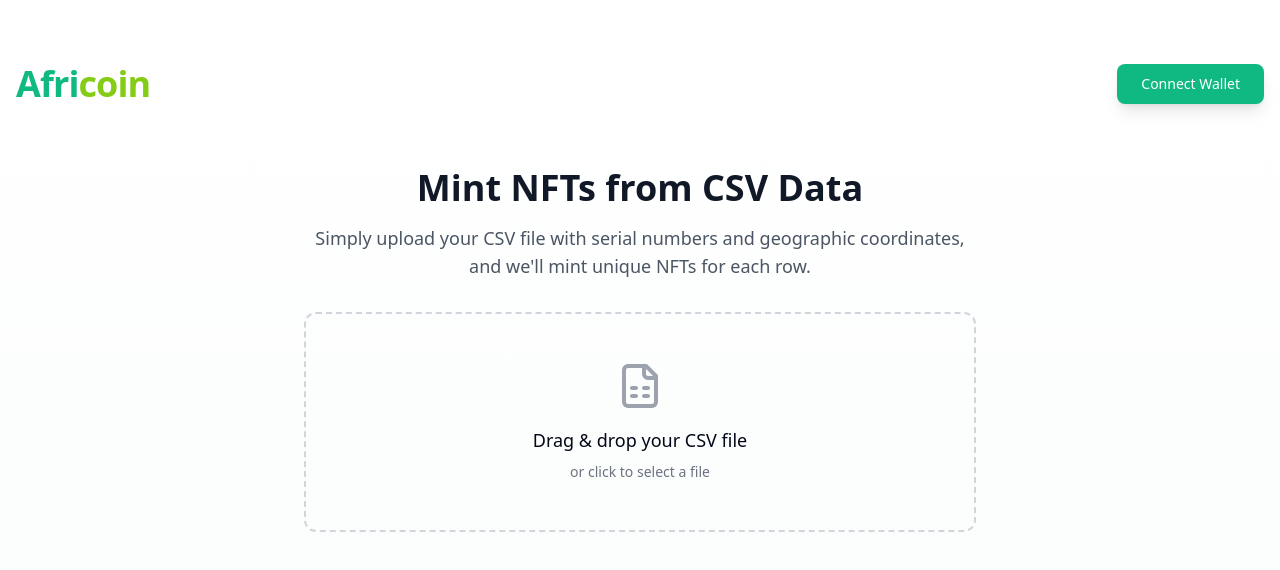
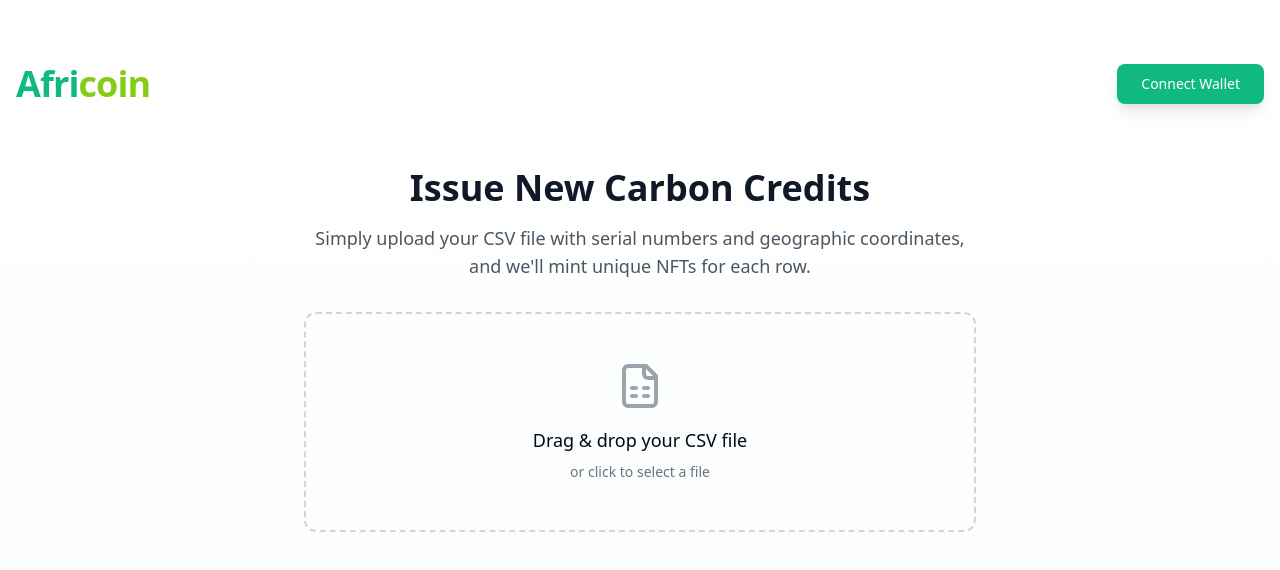
Before and after one commit to yaksetig/africoin, a React (Vite) app: page / in a window 1280 px wide. Shown: the top 570 px of the page. Built offline with nearby package versions, Linux system fonts and the light colour scheme.

Commit message:
Update minting page header text
Update the header text on the main page from "Mint NFTs from CSV Data" to "Issue New Carbon Credits".

```diff
--- a/src/pages/Index.tsx
+++ b/src/pages/Index.tsx
@@ -19,7 +19,7 @@ const Index = () => {
         <main className="max-w-4xl mx-auto text-center space-y-8">
           <div className="space-y-4">
             <h2 className="text-3xl sm:text-4xl font-bold text-gray-900">
-              Mint NFTs from CSV Data
+              Issue New Carbon Credits
             </h2>
             <p className="text-lg text-gray-600 max-w-2xl mx-auto">
               Simply upload your CSV file with serial numbers and geographic coordinates, and we'll mint unique NFTs for each row.
```
